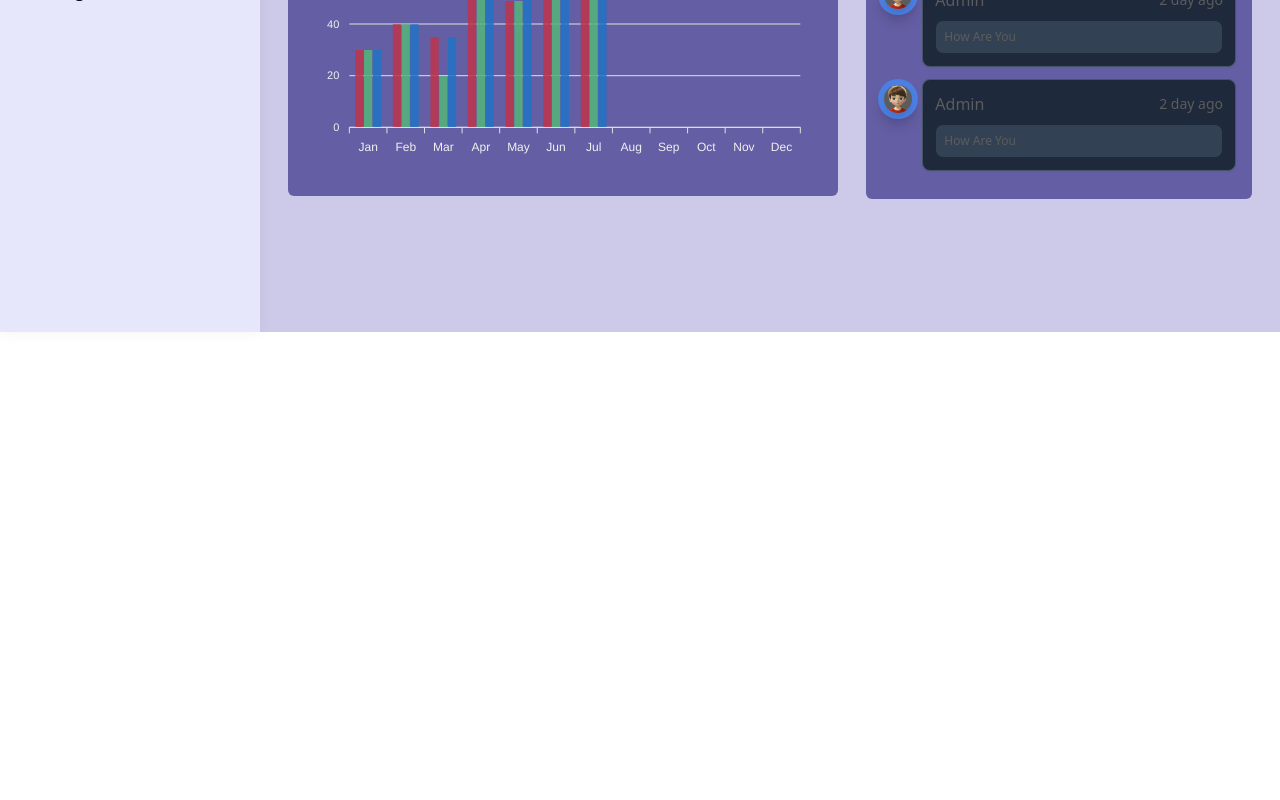
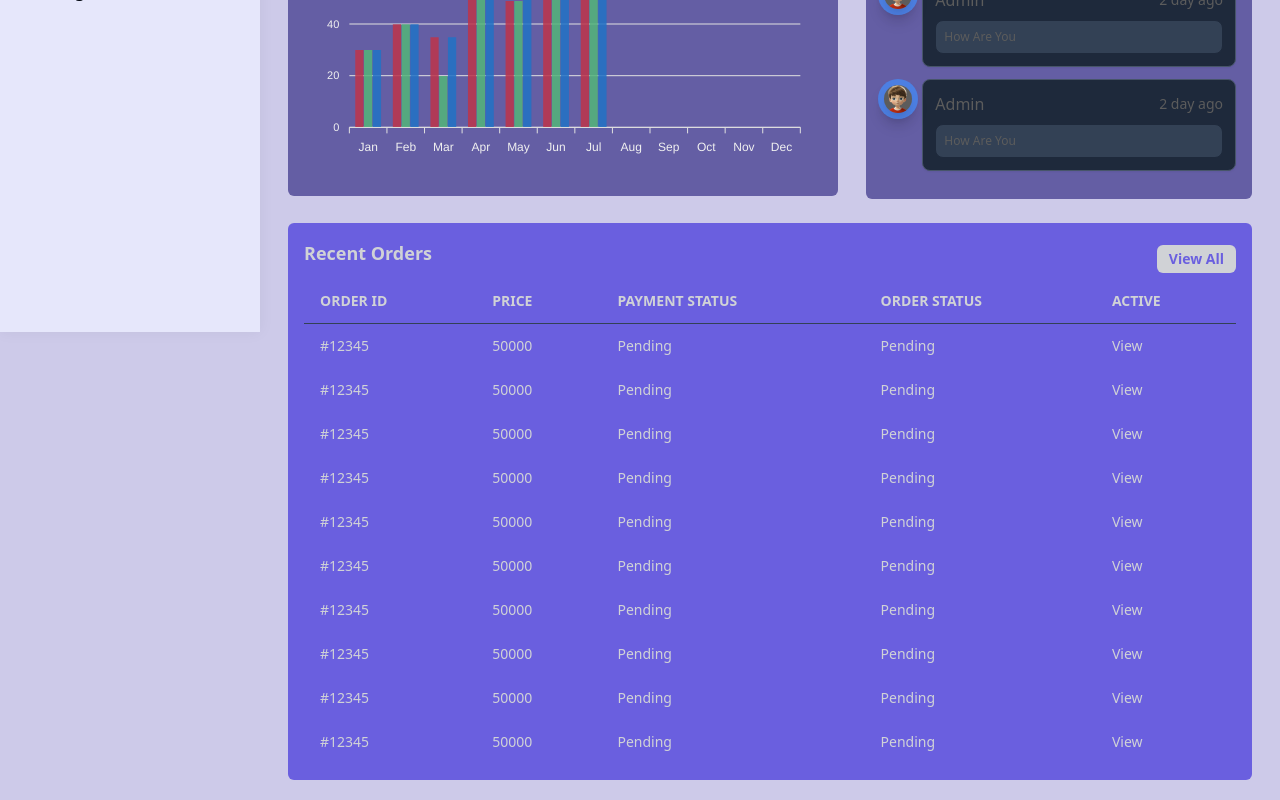
Before and after one commit to RubelAzad/mern_multivendor_ecommerce, a React (Create React App) app in the folder dashboard/: page /admin/dashboard in a window 1280 px wide. Shown: the part 468-1268 px from the top of the page. Before the commit the page ends 800 px from the top, so only its background shows below. Built offline with nearby package versions, Linux system fonts and the light colour scheme.

Commit message:
Admin Dashboard Body Design Done

```diff
--- a/dashboard/src/views/admin/AdminDashboard.jsx
+++ b/dashboard/src/views/admin/AdminDashboard.jsx
@@ -179,6 +179,45 @@ const AdminDashboard = () => {
                 </div>
 
             </div>
+            <div className='w-full p-4 bg-[#6a5fdf] rounded-md mt-6'>
+                <div className='flex justify-between items-center'>
+                    <h2 className='font-semibold text-lg text-[#d0d2d6] pb-3'>Recent Orders</h2>
+                    <Link className='px-3 py-1 bg-[#d0d2d6] text-[#6a5fdf] font-semibold rounded-md text-sm'>View All</Link>
+                </div>
+                <div className='relative overflow-x-auto'>
+                    <table className='w-full text-sm text-[#d0d2d6] text-left'>
+                        <thead className='text-sm text-[#d0d2d6] uppercase border-b border-slate-700'>
+                            <tr>
+                                <th scope='col' className='px-4 py-3'>Order ID</th>
+                                <th scope='col' className='px-4 py-3'>Price</th>
+                                <th scope='col' className='px-4 py-3'>Payment Status</th>
+                                <th scope='col' className='px-4 py-3'>Order Status</th>
+                                <th scope='col' className='px-4 py-3'>Active</th>
+                            </tr>
+                        </thead>
+                        <tbody>
+                            {
+                                [1,2,3,4,5,6,7,8,9,10].map((item, index) =>
+                                    <tr key={index}>
+                                        <td scope='row' className='px-4 py-3 font-medium whitespace-nowrap'>#12345</td>
+                                        <td scope='row' className='px-4 py-3 font-medium whitespace-nowrap'>50000</td>
+                                        <td scope='row' className='px-4 py-3 font-medium whitespace-nowrap'>Pending</td>
+                                        <td scope='row' className='px-4 py-3 font-medium whitespace-nowrap'>Pending</td>
+                                        <td scope='row' className='px-4 py-3 font-medium whitespace-nowrap'>
+                                        <Link>View</Link></td>
+                                    </tr>
+
+                                )
+                            }
+
+
+                        </tbody>
+
+                    </table>
+
+                </div>
+
+            </div>
 
         </div>
     );
```
